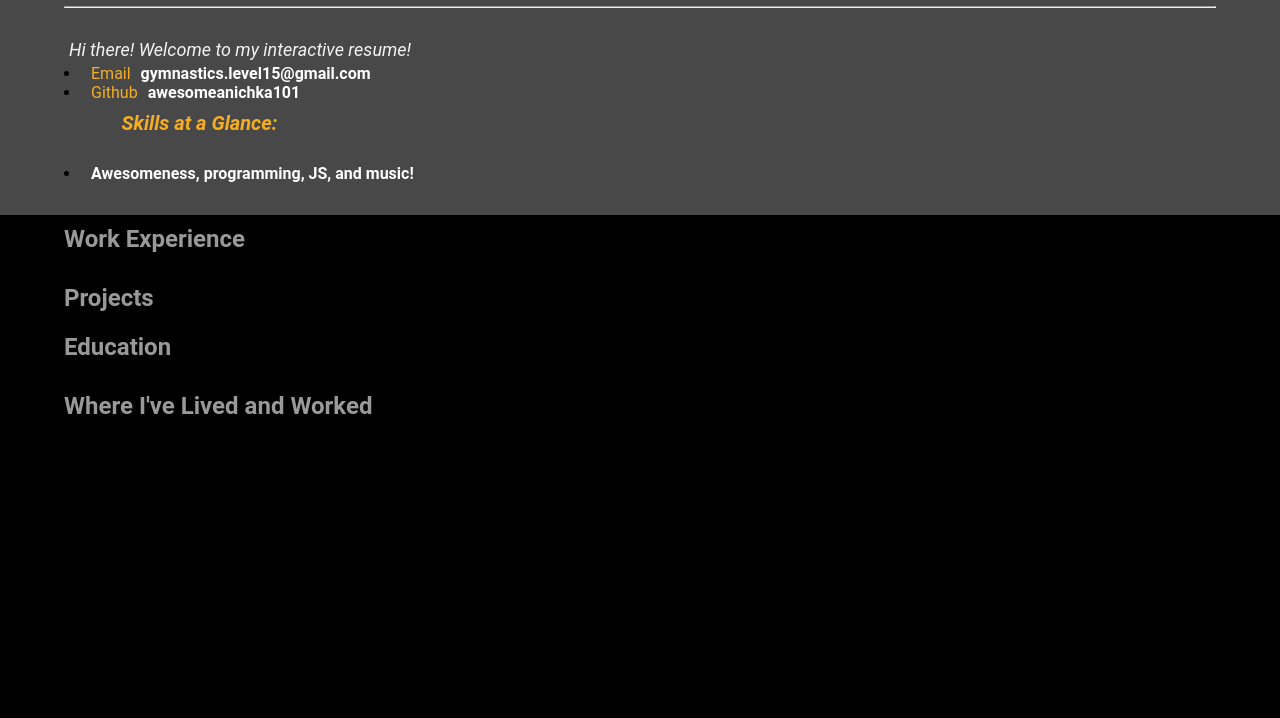
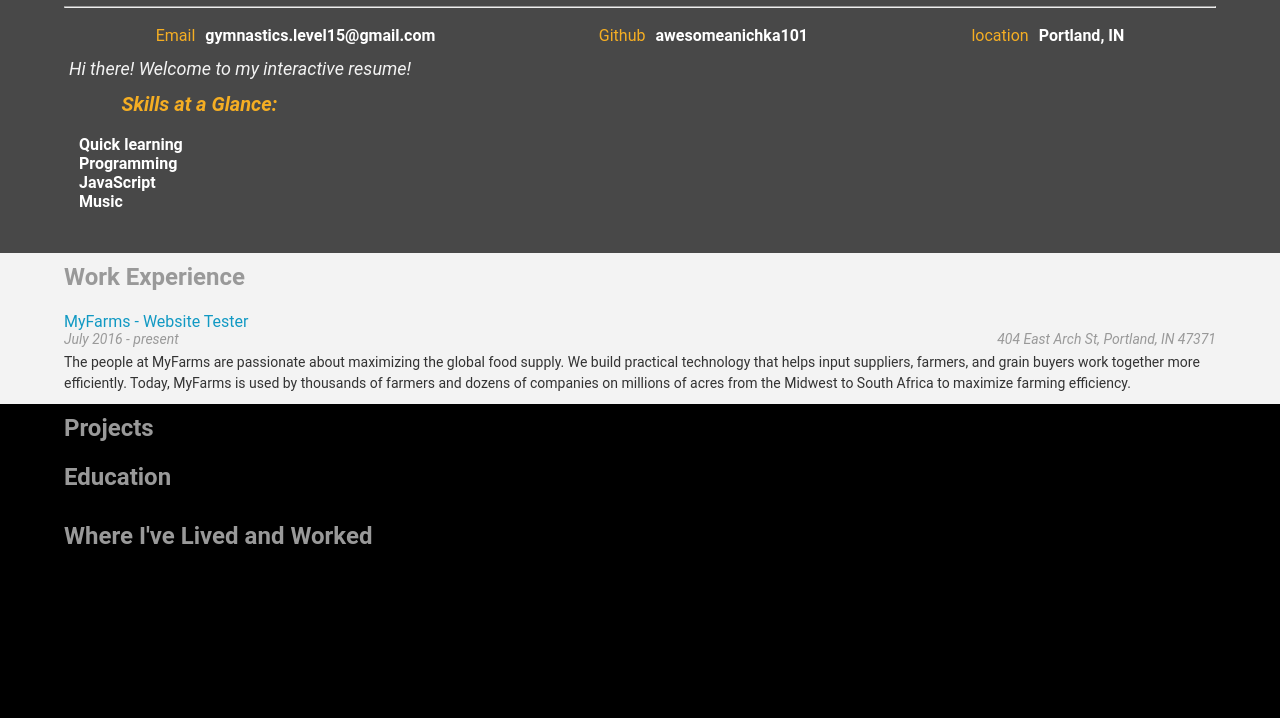
Before and after one commit to awesomeanichka101/resume, a plain HTML site: page resume/index.html in a window 1280 px wide. Shown: the part 82-800 px from the top of the page. Drawn offline with Linux system fonts and the light colour scheme.

Commit message:
Fix work object and append rest of object

```diff
--- a/resume/index.html
+++ b/resume/index.html
@@ -121,25 +121,25 @@ need to load. You'll see a lot of <link>s to CSS files for styles and
 
 
     if(document.getElementsByClassName('flex-item').length === 0) {
-      document.getElementById('topContacts').style.backgroundColor = 'black';
+      document.getElementById('topContacts').style.background = 'black';
     }
     if(document.getElementsByTagName('h1').length === 0) {
-      document.getElementById('header').style.backgroundColor = 'black';
+      document.getElementById('header').style.background = 'black';
     }
     if(document.getElementsByClassName('work-entry').length === 0) {
-      document.getElementById('workExperience').style.backgroundColor = 'black';
+      document.getElementById('workExperience').style.background = 'black';
     }
     if(document.getElementsByClassName('project-entry').length === 0) {
-      document.getElementById('projects').style.backgroundColor = 'black';
+      document.getElementById('projects').style.background = 'black';
     }
     if(document.getElementsByClassName('education-entry').length === 0) {
-      document.getElementById('education').style.backgroundColor = 'black';
+      document.getElementById('education').style.background = 'black';
     }
     if(document.getElementsByClassName('flex-item').length === 0) {
-      document.getElementById('lets-connect').style.backgroundColor = 'black';
+      document.getElementById('lets-connect').style.background = 'black';
     }
     if(document.getElementById('map') === null) {
-      document.getElementById('mapDiv').style.backgroundColor = 'black';
+      document.getElementById('mapDiv').style.background = 'black';
     }
   </script>
 </body>
--- a/resume/js/resumeBuilder.js
+++ b/resume/js/resumeBuilder.js
@@ -4,8 +4,9 @@ var bio = {
 	"role" : "Web Developer",
 	"email" : "gymnastics.level15@gmail.com",
 	"github" : "awesomeanichka101",
+	"location" : "Portland, IN",
 	"welcomeMessage" : "Hi there! Welcome to my interactive resume!",
-	"skills" : ["Awesomeness", " programming", " JS", " and music!"]
+	"skills" : ["Quick learning", "Programming", "JavaScript", "Music"]
 };
 
 // Formatting bio
@@ -13,26 +14,64 @@ var formattedName = HTMLheaderName.replace("%data%", bio.name);
 var formattedRole = HTMLheaderRole.replace("%data%", bio.role);
 var formattedEmail = HTMLemail.replace("%data%", bio.email);
 var formattedGitHub = HTMLgithub.replace("%data%", bio.github);
+var formattedLocation = HTMLlocation.replace("%data%", bio.location);
 var formattedWelcomeMessage = HTMLwelcomeMsg.replace("%data%", bio.welcomeMessage);
-var formattedSkills = HTMLskills.replace("%data%", bio.skills);
 
 // Adding bio
 $("#header").prepend(formattedRole);
 $("#header").prepend(formattedName);
 $("#header").append(formattedWelcomeMessage);
-$("#header").append(formattedEmail);
-$("#header").append(formattedGitHub);
-$("#header").append(HTMLskillsStart);
-$("#header").append(formattedSkills);
+$("#topContacts").append(formattedEmail);
+$("#topContacts").append(formattedGitHub);
+$("#topContacts").append(formattedLocation);
 
-// Working with dot and bracket notation
-var work = {};
-work.position = "Intern";
-work.employer = "MyFarms";
-work.yearsWorked = "2016-present";
-work.city = "Portland, IN";
+// Adding if statement to make sure bio has skills
+if (bio.skills.length > 0) {
+	$("#header").append(HTMLskillsStart);
+
+	var formattedSkill = HTMLskills.replace("%data%", bio.skills[0]);
+	$("#skills").append(formattedSkill);
+
+	formattedSkill = HTMLskills.replace("%data%", bio.skills[1]);
+	$("#skills").append(formattedSkill);
+
+	formattedSkill = HTMLskills.replace("%data%", bio.skills[2]);
+	$("#skills").append(formattedSkill);
+
+	formattedSkill = HTMLskills.replace("%data%", bio.skills[3]);
+	$("#skills").append(formattedSkill);
+}
+
+var work = {
+    "jobs": [
+        {
+            "employer": "MyFarms",
+            "title" : "Website Tester",
+            "dates" : "July 2016 - present",
+            "location" : "404 East Arch St, Portland, IN 47371",
+            "description" : "The people at MyFarms are passionate about maximizing the global food supply. We build practical technology that helps input suppliers, farmers, and grain buyers work together more efficiently.  Today, MyFarms is used by thousands of farmers and dozens of companies on millions of acres from the Midwest to South Africa to maximize farming efficiency."
+        }
+    ]
+}
+
+// Working with for-in loops
+for (job in work.jobs) {
+	$("#workExperience").append(HTMLworkStart);
+
+	var formattedEmployer = HTMLworkEmployer.replace("%data%", work.jobs[job].employer);
+	var formattedTitle = HTMLworkTitle.replace("%data%", work.jobs[job].title);
+	var formattedDates = HTMLworkDates.replace("%data%", work.jobs[job].dates);
+	var formattedWorkLocation = HTMLworkLocation.replace("%data%", work.jobs[job].location);
+	var formattedDescription = HTMLworkDescription.replace("%data%", work.jobs[job].description);
+	var formattedEverything = formattedEmployer + formattedTitle + formattedDates + formattedWorkLocation + formattedDescription;
+
+	$(".work-entry:last").append(formattedEverything);
+}
 
 //JSON practice
+
+var project = {};
+
 var education = {
 	"schools": [
 	  {
@@ -48,5 +87,3 @@ var education = {
 	  }
 	]
 }
-
-var project = {};
```
